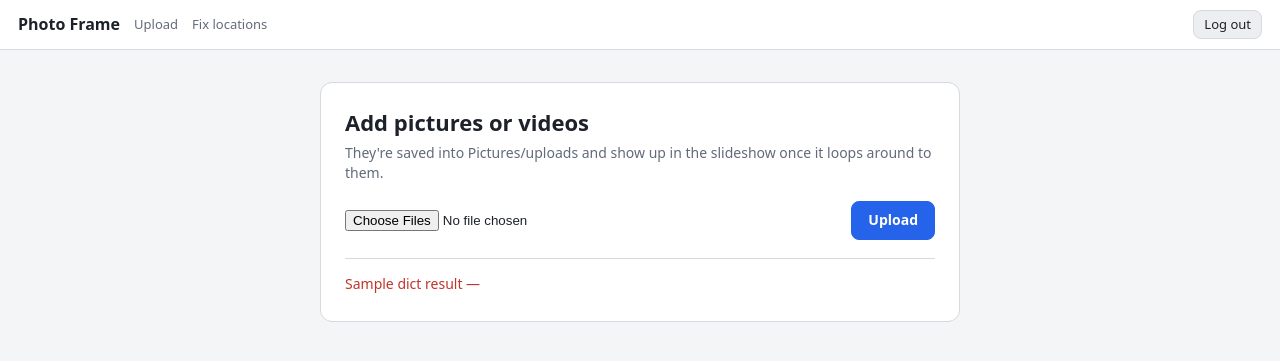
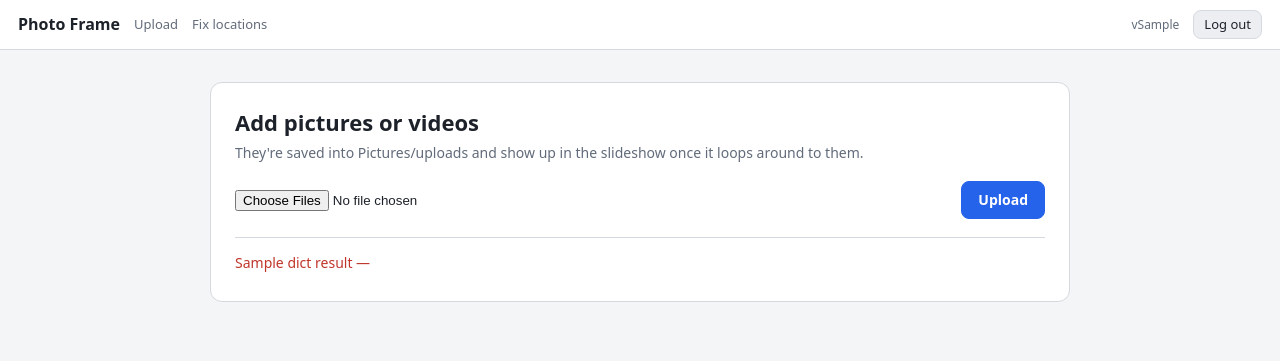
Before and after one commit to LuisNavarro93/photo-frame-mediaserver, a Django app: template webapp/gallery/templates/gallery/upload.html in a window 1280 px wide. Shown: the top 361 px of the page. Run offline with Django 4.2, Linux system fonts and the light colour scheme; the template is opened without the code that fills it: most values are stand-ins (such as "Sample title", 1, 10 or a date in 2020).

Commit message:
Match webapp styling to exif-location-patcher, fix static files 404ing
Visual: a shared .picker card (same proportions/typography as the
original tool's folder picker) now backs both the upload form and the
locator landing page instead of a bespoke upload-box, and the header
carries the same title/version-badge layout, with __version__ +
CHANGELOG.md following that project's own versioning convention.

Bug found while checking the restyle: django.contrib.staticfiles.urls.
staticfiles_urlpatterns() only registers its route when DEBUG is true,
which this project deliberately isn't -- so every CSS/JS request had
been 404ing since the first deploy and every page was rendering
unstyled. Fixed by calling the finders-aware serve() view directly with
insecure=True instead of going through that DEBUG-gated helper.

Co-Authored-By: Claude Sonnet 5 <noreply@anthropic.com>

```diff
--- a/webapp/frame_web/__init__.py
+++ b/webapp/frame_web/__init__.py
@@ -0,0 +1,6 @@
+"""The photo-frame web app: upload pictures/videos, fix their GPS location.
+
+See CHANGELOG.md for release history.
+"""
+
+__version__ = "1.0.0"
--- /dev/null
+++ b/webapp/frame_web/context_processors.py
@@ -0,0 +1,6 @@
+"""Template context available on every page."""
+from frame_web import __version__
+
+
+def version(obj_request):
+    return {"str_version": __version__}
--- a/webapp/frame_web/settings.py
+++ b/webapp/frame_web/settings.py
@@ -61,6 +61,7 @@ TEMPLATES = [
         "OPTIONS": {
             "context_processors": [
                 "django.template.context_processors.request",
+                "frame_web.context_processors.version",
             ],
         },
     },
--- a/webapp/frame_web/static/frame_web/css/base.css
+++ b/webapp/frame_web/static/frame_web/css/base.css
@@ -64,9 +64,30 @@ a { color: var(--accent); }
   white-space: nowrap;
 }
 
-.app-logout { margin-left: auto; }
+.app-version { margin-left: auto; color: var(--text-muted); font-size: 12px; }
 
 .app-main { flex: 1; min-height: 0; }
+
+/* Shared card used by every "pick something, then act on it" page
+   (upload, the locator's folder picker) -- kept here, not per-app, so
+   they read as one design system instead of each inventing its own box. */
+.picker {
+  max-width: 860px;
+  margin: 32px auto;
+  padding: 24px;
+  background: var(--surface);
+  border: 1px solid var(--border);
+  border-radius: 12px;
+}
+
+.picker h1 { margin: 0 0 4px; font-size: 22px; }
+.picker h2 { margin: 0 0 8px; font-size: 12px; text-transform: uppercase; letter-spacing: 0.05em; color: var(--text-muted); }
+.picker-hint { margin: 0 0 18px; color: var(--text-muted); }
+.picker-error { color: var(--danger); }
+
+@media (max-width: 640px) {
+  .picker { margin: 0; border-radius: 0; border-width: 0 0 1px; padding: 16px; }
+}
 
 .btn {
   display: inline-flex;
--- a/webapp/frame_web/templates/base.html
+++ b/webapp/frame_web/templates/base.html
@@ -15,7 +15,8 @@
       <a href="{% url 'locator:landing' %}">Fix locations</a>
     </nav>
     {% block header_extra %}{% endblock %}
-    <a class="btn btn-small app-logout" href="{% url 'logout' %}">Log out</a>
+    <span class="app-version">v{{ str_version }}</span>
+    <a class="btn btn-small" href="{% url 'logout' %}">Log out</a>
   </header>
   <main class="app-main">
     {% block content %}{% endblock %}
--- a/webapp/gallery/static/gallery/css/upload.css
+++ b/webapp/gallery/static/gallery/css/upload.css
@@ -1,23 +1,11 @@
-.upload-box {
-  max-width: 640px;
-  margin: 32px auto;
-  padding: 24px;
-  background: var(--surface);
-  border: 1px solid var(--border);
-  border-radius: 12px;
-}
-
-.upload-box h1 { margin: 0 0 4px; font-size: 22px; }
-.upload-hint { margin: 0 0 18px; color: var(--text-muted); }
-
-.upload-box form {
+.upload-form {
   display: flex;
   gap: 10px;
   align-items: center;
   flex-wrap: wrap;
 }
 
-.upload-box input[type="file"] {
+.upload-form input[type="file"] {
   flex: 1;
   min-width: 220px;
   color: var(--text);
@@ -26,15 +14,10 @@
 .upload-results {
   list-style: none;
   margin: 18px 0 0;
-  padding: 0;
+  padding: 12px 0 0;
   border-top: 1px solid var(--border);
-  padding-top: 12px;
 }
 
 .upload-results li { padding: 3px 0; }
 .upload-results li.is-ok { color: var(--ok); }
 .upload-results li.is-error { color: var(--danger); }
-
-@media (max-width: 640px) {
-  .upload-box { margin: 0; border-radius: 0; border-width: 0 0 1px; padding: 16px; }
-}
--- a/webapp/gallery/templates/gallery/upload.html
+++ b/webapp/gallery/templates/gallery/upload.html
@@ -8,14 +8,14 @@
 {% endblock %}
 
 {% block content %}
-<section class="upload-box">
+<section class="picker">
   <h1>Add pictures or videos</h1>
-  <p class="upload-hint">
+  <p class="picker-hint">
     They're saved into Pictures/uploads and show up in the slideshow once it
     loops around to them.
   </p>
 
-  <form method="post" enctype="multipart/form-data">
+  <form class="upload-form" method="post" enctype="multipart/form-data">
     {% csrf_token %}
     <input type="file" name="files" multiple accept="image/*,video/*">
     <button type="submit" class="btn btn-primary">Upload</button>
```
Also changed, not shown: webapp/frame_web/urls.py (+10 -3 lines), webapp/locator/static/locator/css/landing.css (+0 -14 lines), webapp/CHANGELOG.md (added).
